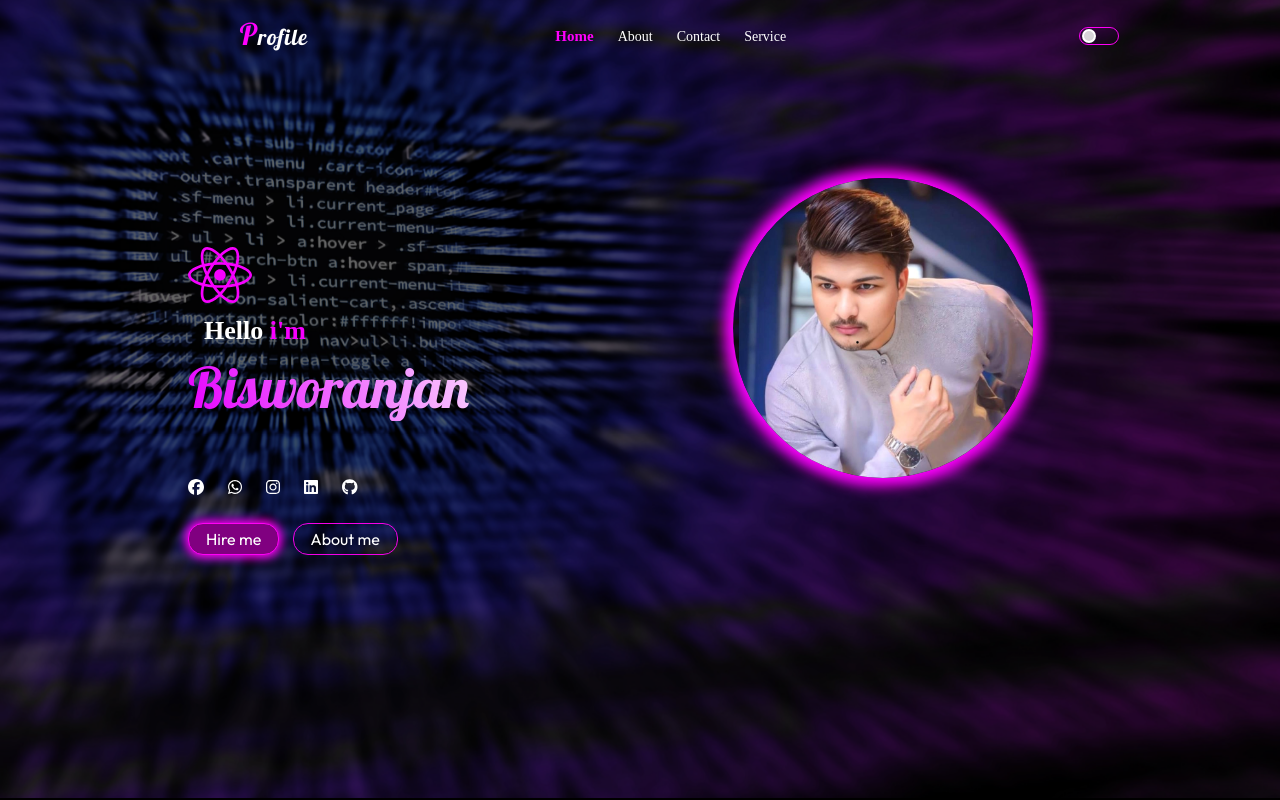
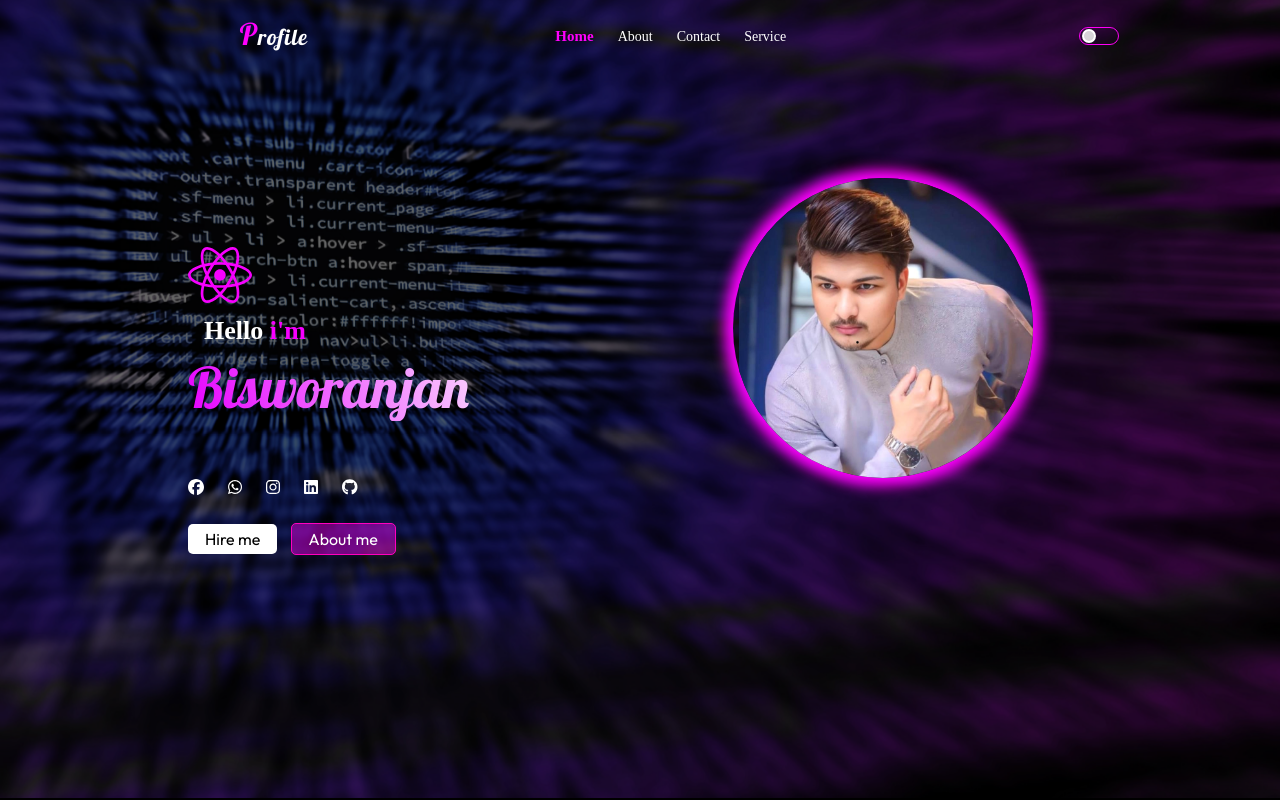
Before and after one commit to Bisworanjan34/MY-PORTFOLIO-WEB-PAGE, a React (Vite) app: page / in a window 1280 px wide. Built offline with nearby package versions, Linux system fonts and the light colour scheme; a web font is replaced by a local one.

Commit message:
add style

```diff
--- a/src/pages/home/Home.css
+++ b/src/pages/home/Home.css
@@ -59,10 +59,10 @@ grid-template-columns: 1fr 1fr;
   }
 
   50% {
-    color: rgb(2, 255, 255);
+    color: rgb(255, 255, 255);
   }
   75% {
-    color: rgb(0, 247, 255);
+    color: rgb(255, 255, 255);
   }
   100% {
     color: rgb(255, 0, 255);
@@ -114,39 +114,43 @@ grid-template-columns: 1fr 1fr;
   /* font-size: 40px; */
 }
 .name-div .btn1 {
-  /* background-image: linear-gradient(
-    to right,
-    rgb(122, 0, 122),
-    rgb(255, 0, 230)
-  ); */
-  border: 1px solid rgb(255, 0, 247);
-  box-shadow: 0 0 10px 3px rgb(255, 0, 247);
-  background: purple;
+  /* border: 1px solid rgb(255, 0, 247); */
+  /* box-shadow: 0 0 10px 3px rgb(255, 0, 247); */
+  background: rgb(255, 255, 255);
+  color: rgb(0, 0, 0);
+  padding: 3px 17px;
+  border:none;
+  /* border: none; */
+  border-radius: 5px;
+  margin-right: 10px;
+  transition: all 0.2s ;
+}
+.name-div .btn1:focus{
+  transform: scale(0.9);
+}
+.name-div .btn2 {
+  background: rgba(206, 0, 206, 0.516);
   color: white;
   padding: 3px 17px;
-  /* border: none; */
-  border-radius: 15px;
+  border: 1.4px solid rgb(255, 0, 191);
+  border-radius: 5px;
   margin-right: 10px;
-}
-.name-div .btn2 {
-  background-color: transparent;
-  color: white;
-  padding: 3px 17px;
-  border: 1.4px solid rgb(244, 0, 232);
-  border-radius: 15px;
-  margin-right: 10px;
+  transition: all 0.2s;
 }
 .name-div .btn1:hover {
-  background: none;
-  color: rgb(255, 0, 255);
+  background: rgb(243, 243, 243);
+  /* color: rgb(255, 0, 255); */
+}
+.name-div .btn2:focus{
+  transform: scale(0.9);
 }
 .name-div .btn2:active {
   transform: translate(0.9);
 }
 .name-div .btn2:hover {
-  background: none;
-  color: rgb(255, 0, 255);
-  border: 1.5px solid white;
+  background: rgb(189, 0, 189);
+  color: rgb(255, 255, 255);
+  /* border: 1.5px solid white; */
 }
 .name-div span {
   color: rgb(247, 0, 255);
@@ -288,15 +292,18 @@ grid-template-columns: 1fr 1fr;
     transform: scale(1);
     background-image: linear-gradient(to right, rgb(122, 0, 122),
     rgb(255, 0, 230));
+    color: white;
   }
   50% {
     transform: scale(1.15);
+    color: white;
 
   }
   100% {
     transform: scale(1);
     background-image: linear-gradient(to right,  rgb(240, 0, 240),
     rgb(141, 0, 127));
+    color: rgb(254, 254, 254);
   }
 }
 .profile-cont{
@@ -331,23 +338,21 @@ grid-template-columns: 1fr 1fr;
 
 }
 .anim{
-  animation: imganim 0.3s linear infinite;
+  animation: imganim 0.8s ease infinite;
 }
 
 @keyframes imganim {
   from{
-    border: 3px solid white;
-    border-top: 3px solid rgb(249, 0, 249);
-    border-top: 10px solid rgb(0, 232, 249);
-    border-right: 3px solid rgb(232, 249, 0);
-    border-bottom: 3px solid rgb(4, 0, 249);
+    border: 7px solid transparent;
+    border-top: 7px solid rgb(255, 255, 255);
+    border-right: 7px solid rgb(255, 255, 255);
+    border-bottom: 7px solid rgb(255, 255, 255);
     transform: rotate(0);
   }
   to{
-    border: 3px solid white;
-    border-top: 3px solid rgb(0, 232, 249);
-    border-right: 3px solid rgb(232, 249, 0);
-    border-bottom: 3px solid rgb(4, 0, 249);
+    border: 7px solid transparent;
+    border-top: 7px solid rgb(255, 255, 255);
+    border-right: 7px solid rgb(255, 255, 255);
     transform: rotate(360deg);
   }
 }
--- a/src/pages/home/contact/Contact.jsx
+++ b/src/pages/home/contact/Contact.jsx
@@ -56,11 +56,11 @@ const Contact = () => {
             <h1>Let's message</h1>
              <form action="" onSubmit={onSubmit}>
                <label>Your Name</label><br />
-               <input type="text"placeholder='Enter your name'name='name' /><br />
+               <input type="text"placeholder='Enter your name'name='name' required /><br />
                <label>Your Email</label><br />
-               <input type="text"placeholder='Enter your email'name='email' /><br />
+               <input type="text"placeholder='Enter your email'name='email'  required/><br />
                <label>write your message here</label><br />
-               <input type="text" placeholder='Enter your message...'className='yourm'name='message' /><br />
+               <input type="text" placeholder='Enter your message...'className='yourm'name='message' required /><br />
                <button type='submit text-white'>Submit</button>
              </form>
           </div>
```
